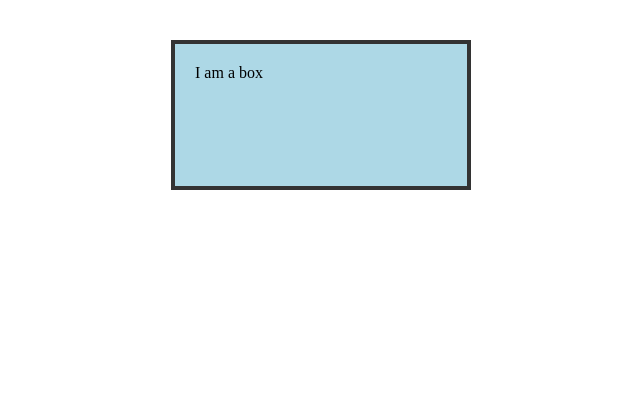
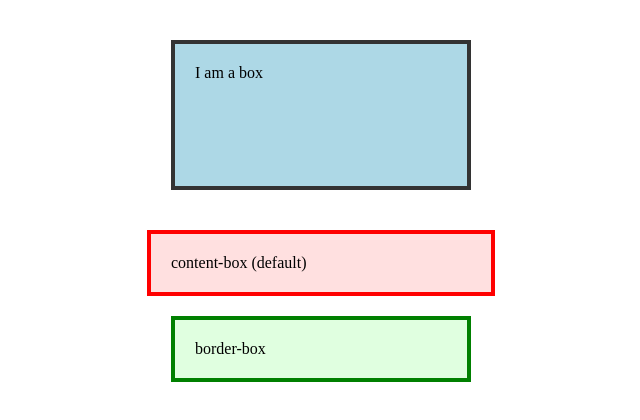
Before and after one commit to Priyadharshinirameshkumar/TypeScript, a plain HTML site: page html-css/session1/box-model.html in a window 1280 px wide. Shown: the whole page, without its empty margins (319-959 px from the left). Drawn offline with Linux system fonts and the light colour scheme.

Commit message:
html-css/session1: compare content-box and border-box

```diff
--- a/html-css/session1/box-model.html
+++ b/html-css/session1/box-model.html
@@ -18,9 +18,15 @@
 <body>
 
     <div class="box">
+        I am a box
+    </div>
 
-        I am a box
+    <div class="content-box">
+        content-box (default)
+    </div>
 
+    <div class="border-box">
+        border-box
     </div>
 
 </body>
--- a/html-css/session1/css/box-model.css
+++ b/html-css/session1/css/box-model.css
@@ -40,3 +40,36 @@ The actual rendered width becomes:
 
 This makes the element larger than the specified width.
 */
+
+/*
+   Task 4.2 - box-sizing Comparison
+ */
+
+.content-box {
+    box-sizing: content-box;
+    width: 300px;
+    padding: 20px;
+    border: 4px solid red;
+    margin: 20px auto;
+    background-color: #ffe0e0;
+}
+
+.border-box {
+    box-sizing: border-box;
+    width: 300px;
+    padding: 20px;
+    border: 4px solid green;
+    margin: 20px auto;
+    background-color: #e0ffe0;
+}
+
+/*
+The content-box element becomes wider because
+the padding and border are added outside the specified width.
+
+The border-box element keeps its total width at 300px because
+the padding and border are included within the specified width.
+
+For this reason, border-box is commonly used in modern web development
+because it makes layouts easier to manage.
+*/
```
